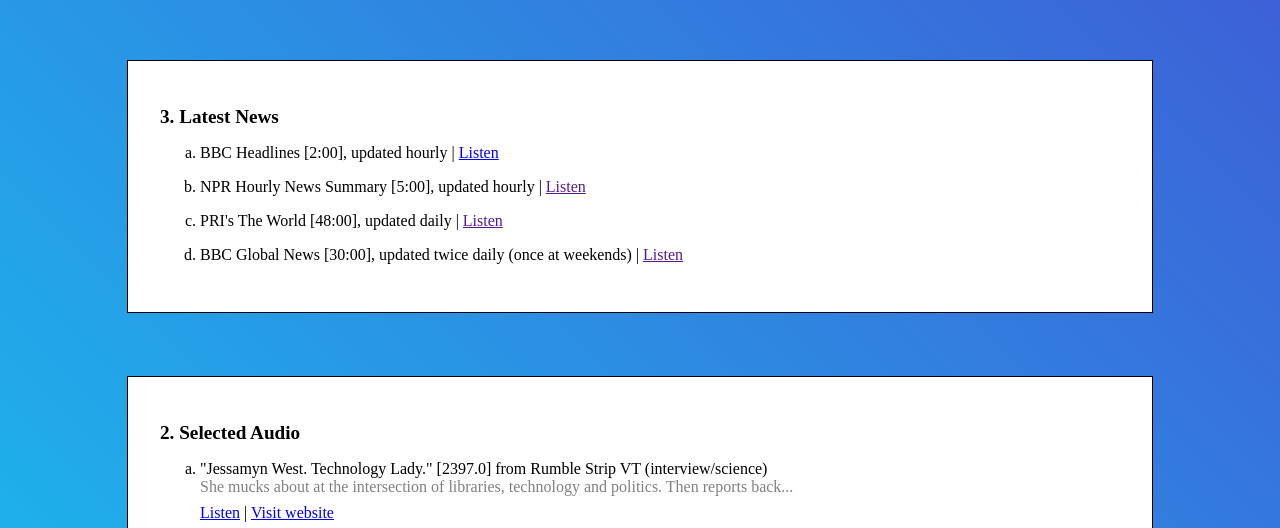
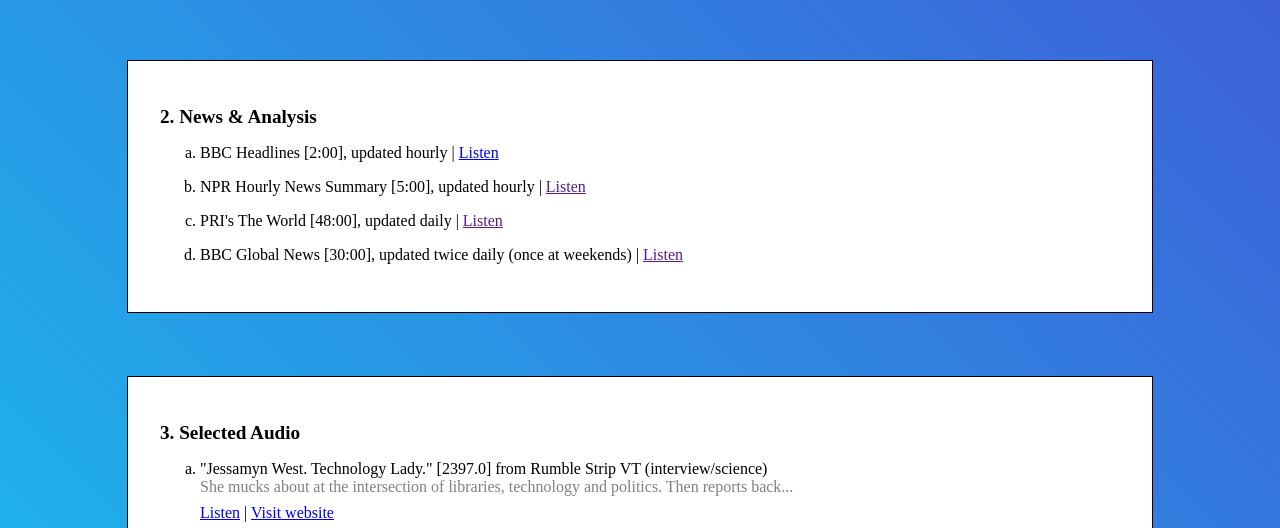
Before and after one commit to radioopensource/dotinfo, a Jekyll site: the page built from index.html, in a window 1280 px wide and 900 px high, scrolled down 429 px. Shown: the part 154-682 px from the top of the window. Built offline with Jekyll 4.4.1, drawn with Linux system fonts in a browser that asks for light colours; nearby versions of some CDN libraries.

Commit message:
Update content.html
Changed number order, renamed "latest news" section

```diff
--- a/_includes/content.html
+++ b/_includes/content.html
@@ -20,7 +20,7 @@
 </div>
 
 <div id="news" class="module">
-  <h1>3. Latest News</h1>
+  <h1>2. News &amp; Analysis</h1>
   <ol type="a">
     {% for feed in site.data.feeds %}
       <li>
```
Also changed, not shown: other parts of _includes/content.html (+1 -1 lines).
